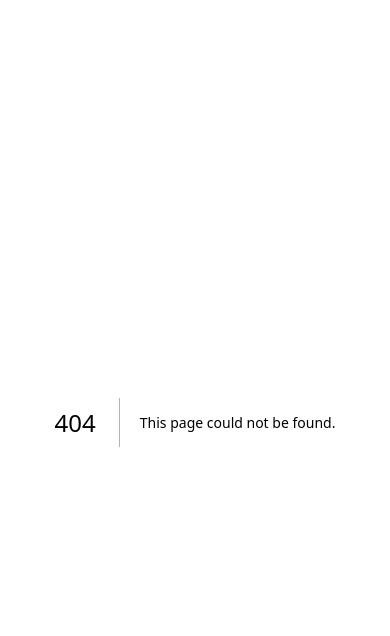
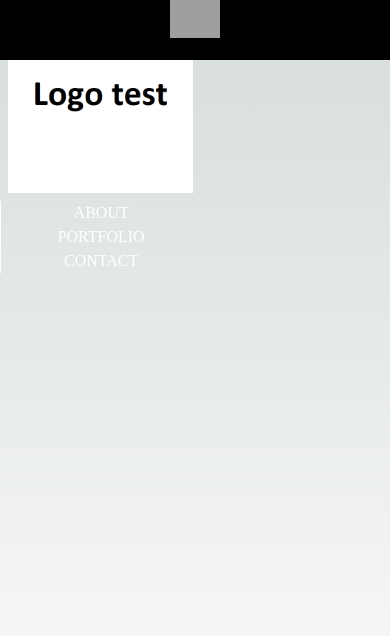
Before and after one commit to JessicaQChiu/jessica-q-chiu-portfolio, a Next.js app: page /about in a window 390 px wide. Before the commit this address had no page. Shown: the top 636 px of the page. Built offline with nearby package versions, Linux system fonts and the light colour scheme; grey boxes are pictures that could not be loaded.

Commit message:
Basic layout and nav created
Created a basic side nav, mobile nav, and basic layout for the pages.

```diff
--- /dev/null
+++ b/src/app/about/page.tsx
@@ -0,0 +1,7 @@
+import React from "react";
+
+const About = () => {
+  return <div>About</div>;
+};
+
+export default About;
--- /dev/null
+++ b/src/app/components/sidebar/index.tsx
@@ -0,0 +1,20 @@
+"use client";
+import React, { useState } from "react";
+import Nav from "./nav";
+import NavMobile from "./navmobile";
+
+const Sidebar = () => {
+    // Toggle sidebar
+    const [isOpen, setIsOpen] = useState(false);
+    const toggle = () => {
+      setIsOpen(!isOpen);
+    };
+  return (
+    <>
+      <NavMobile isOpen={isOpen} toggle={toggle} />
+      <Nav toggle={toggle} />
+    </>
+  );
+}
+
+export default Sidebar;
--- /dev/null
+++ b/src/app/components/sidebar/nav/index.tsx
@@ -0,0 +1,47 @@
+"use client"; // For the useState hook
+import React, { useState, useEffect } from "react";
+import Image from "next/image";
+import Link from "next/link";
+import { useRouter, usePathname } from "next/navigation";
+
+const Nav = ({ toggle }: { toggle: () => void }) => {
+  return (
+    <>
+      <div className="flex flex-col">
+        <div>
+          <div className="flex p-2">
+            <Link href="/">
+              <Image
+                src="/images/logo.png"
+                alt="Logo"
+                width={400}
+                height={400}
+              />
+            </Link>
+          </div>
+          <div className="flex flex-col">
+            <ul className="text-white">
+              <li className="flex w-full justify-center items-center border-l border-white">
+                <Link href="/about">
+                  <p className="">ABOUT</p>
+                </Link>
+              </li>
+              <li className="flex w-full justify-center items-center border-l border-white">
+                <Link href="/portfolio">
+                  <p>PORTFOLIO</p>
+                </Link>
+              </li>
+              <li className="flex w-full justify-center items-center border-l border-white">
+                <Link href="/contact">
+                  <p>CONTACT</p>
+                </Link>
+              </li>
+            </ul>
+          </div>
+        </div>
+      </div>
+    </>
+  );
+}
+
+export default Nav;
--- /dev/null
+++ b/src/app/components/sidebar/navmobile/index.tsx
@@ -0,0 +1,26 @@
+import React from 'react';
+import Link from "next/link";
+
+const Navmobile = ({
+    isOpen,
+    toggle,
+  }: {
+    isOpen: boolean;
+    toggle: () => void;
+  }): JSX.Element => {
+    return (
+        <nav className="md:hidden flex fixed top-0 left-0 right-0 h-[60px] z-20 bg-black my-auto px-2">
+            <Link href="/" className="mx-auto">
+                {/*eslint-disable-next-line*/}
+                <img
+                    src={"https://raw.githubusercontent.com/JessicaQChiu/ladybug-jumper-game/main/imgs/ladybug.png"}
+                    alt="Company Logo"
+                    width={50}
+                    height={50}
+                />
+            </Link>
+        </nav>
+    )
+}
+
+export default Navmobile;
--- /dev/null
+++ b/src/app/contact/page.tsx
@@ -0,0 +1,7 @@
+import React from "react";
+
+const Contact = () => {
+  return <div>Contact</div>;
+};
+
+export default Contact;
--- a/src/app/globals.css
+++ b/src/app/globals.css
@@ -1,6 +1,14 @@
 @tailwind base;
 @tailwind components;
 @tailwind utilities;
+
+@import url("https://fonts.googleapis.com/css?family=Space+Mono");
+
+*,
+*::before,
+*::after {
+  box-sizing: border-box;
+}
 
 :root {
   --foreground-rgb: 0, 0, 0;
@@ -14,6 +22,10 @@
     --background-start-rgb: 0, 0, 0;
     --background-end-rgb: 0, 0, 0;
   }
+}
+
+html {
+  font-family: var(--font-space-mono), 'Courier New';
 }
 
 body {
--- a/src/app/layout.tsx
+++ b/src/app/layout.tsx
@@ -1,12 +1,20 @@
 import type { Metadata } from "next";
-import { Inter } from "next/font/google";
+import React from "react";
+import Head from "next/head";
+import Sidebar from "./components/sidebar";
+import { Space_Mono } from "next/font/google";
 import "./globals.css";
 
-const inter = Inter({ subsets: ["latin"] });
+const spaceMono = Space_Mono({
+  weight: ["400", "700"],
+  subsets: ["latin"],
+  variable: "--font-space-mono",
+  display: "swap",
+});
 
 export const metadata: Metadata = {
-  title: "Create Next App",
-  description: "Generated by create next app",
+  title: "Jessica Q Chiu - Portfolio",
+  description: "Porfolio website of Jessica Q Chiu",
 };
 
 export default function RootLayout({
@@ -15,8 +23,20 @@ export default function RootLayout({
   children: React.ReactNode;
 }>) {
   return (
-    <html lang="en">
-      <body className={inter.className}>{children}</body>
+    <html lang="en" className={`spaceMono.className`}>
+      <Head>
+          <title>{"Jessica Q Chiu Portfolio"}</title>
+        </Head>
+      <body>
+        <div className="min-h-screen">
+          <div className="flex">
+            <Sidebar />
+            <div className="flex flex-col flex-grow w-screen md:w-full min-h-screen">
+              {children}
+            </div>
+          </div>
+        </div>
+      </body>
     </html>
   );
 }
--- a/src/app/page.tsx
+++ b/src/app/page.tsx
@@ -1,113 +1,13 @@
 import Image from "next/image";
+import Link from 'next/link';
 
 export default function Home() {
   return (
-    <main className="flex min-h-screen flex-col items-center justify-between p-24">
-      <div className="z-10 max-w-5xl w-full items-center justify-between font-mono text-sm lg:flex">
-        <p className="fixed left-0 top-0 flex w-full justify-center border-b border-gray-300 bg-gradient-to-b from-zinc-200 pb-6 pt-8 backdrop-blur-2xl dark:border-neutral-800 dark:bg-zinc-800/30 dark:from-inherit lg:static lg:w-auto  lg:rounded-xl lg:border lg:bg-gray-200 lg:p-4 lg:dark:bg-zinc-800/30">
-          Get started by editing&nbsp;
-          <code className="font-mono font-bold">src/app/page.tsx</code>
+    <>
+        <h1>Hello world - h1 text</h1>
+        <p>
+          Lorem Ipsum testing paragraph text ...
         </p>
-        <div className="fixed bottom-0 left-0 flex h-48 w-full items-end justify-center bg-gradient-to-t from-white via-white dark:from-black dark:via-black lg:static lg:h-auto lg:w-auto lg:bg-none">
-          <a
-            className="pointer-events-none flex place-items-center gap-2 p-8 lg:pointer-events-auto lg:p-0"
-            href="https://vercel.com?utm_source=create-next-app&utm_medium=appdir-template&utm_campaign=create-next-app"
-            target="_blank"
-            rel="noopener noreferrer"
-          >
-            By{" "}
-            <Image
-              src="/vercel.svg"
-              alt="Vercel Logo"
-              className="dark:invert"
-              width={100}
-              height={24}
-              priority
-            />
-          </a>
-        </div>
-      </div>
-
-      <div className="relative flex place-items-center before:absolute before:h-[300px] before:w-full sm:before:w-[480px] before:-translate-x-1/2 before:rounded-full before:bg-gradient-radial before:from-white before:to-transparent before:blur-2xl before:content-[''] after:absolute after:-z-20 after:h-[180px] after:w-full sm:after:w-[240px] after:translate-x-1/3 after:bg-gradient-conic after:from-sky-200 after:via-blue-200 after:blur-2xl after:content-[''] before:dark:bg-gradient-to-br before:dark:from-transparent before:dark:to-blue-700 before:dark:opacity-10 after:dark:from-sky-900 after:dark:via-[#0141ff] after:dark:opacity-40 before:lg:h-[360px] z-[-1]">
-        <Image
-          className="relative dark:drop-shadow-[0_0_0.3rem_#ffffff70] dark:invert"
-          src="/next.svg"
-          alt="Next.js Logo"
-          width={180}
-          height={37}
-          priority
-        />
-      </div>
-
-      <div className="mb-32 grid text-center lg:max-w-5xl lg:w-full lg:mb-0 lg:grid-cols-4 lg:text-left">
-        <a
-          href="https://nextjs.org/docs?utm_source=create-next-app&utm_medium=appdir-template&utm_campaign=create-next-app"
-          className="group rounded-lg border border-transparent px-5 py-4 transition-colors hover:border-gray-300 hover:bg-gray-100 hover:dark:border-neutral-700 hover:dark:bg-neutral-800/30"
-          target="_blank"
-          rel="noopener noreferrer"
-        >
-          <h2 className={`mb-3 text-2xl font-semibold`}>
-            Docs{" "}
-            <span className="inline-block transition-transform group-hover:translate-x-1 motion-reduce:transform-none">
-              -&gt;
-            </span>
-          </h2>
-          <p className={`m-0 max-w-[30ch] text-sm opacity-50`}>
-            Find in-depth information about Next.js features and API.
-          </p>
-        </a>
-
-        <a
-          href="https://nextjs.org/learn?utm_source=create-next-app&utm_medium=appdir-template-tw&utm_campaign=create-next-app"
-          className="group rounded-lg border border-transparent px-5 py-4 transition-colors hover:border-gray-300 hover:bg-gray-100 hover:dark:border-neutral-700 hover:dark:bg-neutral-800/30"
-          target="_blank"
-          rel="noopener noreferrer"
-        >
-          <h2 className={`mb-3 text-2xl font-semibold`}>
-            Learn{" "}
-            <span className="inline-block transition-transform group-hover:translate-x-1 motion-reduce:transform-none">
-              -&gt;
-            </span>
-          </h2>
-          <p className={`m-0 max-w-[30ch] text-sm opacity-50`}>
-            Learn about Next.js in an interactive course with&nbsp;quizzes!
-          </p>
-        </a>
-
-        <a
-          href="https://vercel.com/templates?framework=next.js&utm_source=create-next-app&utm_medium=appdir-template&utm_campaign=create-next-app"
-          className="group rounded-lg border border-transparent px-5 py-4 transition-colors hover:border-gray-300 hover:bg-gray-100 hover:dark:border-neutral-700 hover:dark:bg-neutral-800/30"
-          target="_blank"
-          rel="noopener noreferrer"
-        >
-          <h2 className={`mb-3 text-2xl font-semibold`}>
-            Templates{" "}
-            <span className="inline-block transition-transform group-hover:translate-x-1 motion-reduce:transform-none">
-              -&gt;
-            </span>
-          </h2>
-          <p className={`m-0 max-w-[30ch] text-sm opacity-50`}>
-            Explore starter templates for Next.js.
-          </p>
-        </a>
-
-        <a
-          href="https://vercel.com/new?utm_source=create-next-app&utm_medium=appdir-template&utm_campaign=create-next-app"
-          className="group rounded-lg border border-transparent px-5 py-4 transition-colors hover:border-gray-300 hover:bg-gray-100 hover:dark:border-neutral-700 hover:dark:bg-neutral-800/30"
-          target="_blank"
-          rel="noopener noreferrer"
-        >
-          <h2 className={`mb-3 text-2xl font-semibold`}>
-            Deploy{" "}
-            <span className="inline-block transition-transform group-hover:translate-x-1 motion-reduce:transform-none">
-              -&gt;
-            </span>
-          </h2>
-          <p className={`m-0 max-w-[30ch] text-sm opacity-50 text-balance`}>
-            Instantly deploy your Next.js site to a shareable URL with Vercel.
-          </p>
-        </a>
-      </div>
-    </main>
+    </>
   );
 }
--- /dev/null
+++ b/src/app/portfolio/page.tsx
@@ -0,0 +1,7 @@
+import React from "react";
+
+const Portfolio = () => {
+  return <div>Portfolio</div>;
+};
+
+export default Portfolio;
```
Also changed, not shown: package.json (+7 -7 lines), public/images/logo.png (added), 1 other file (tests, documents, lock files or other folders).
